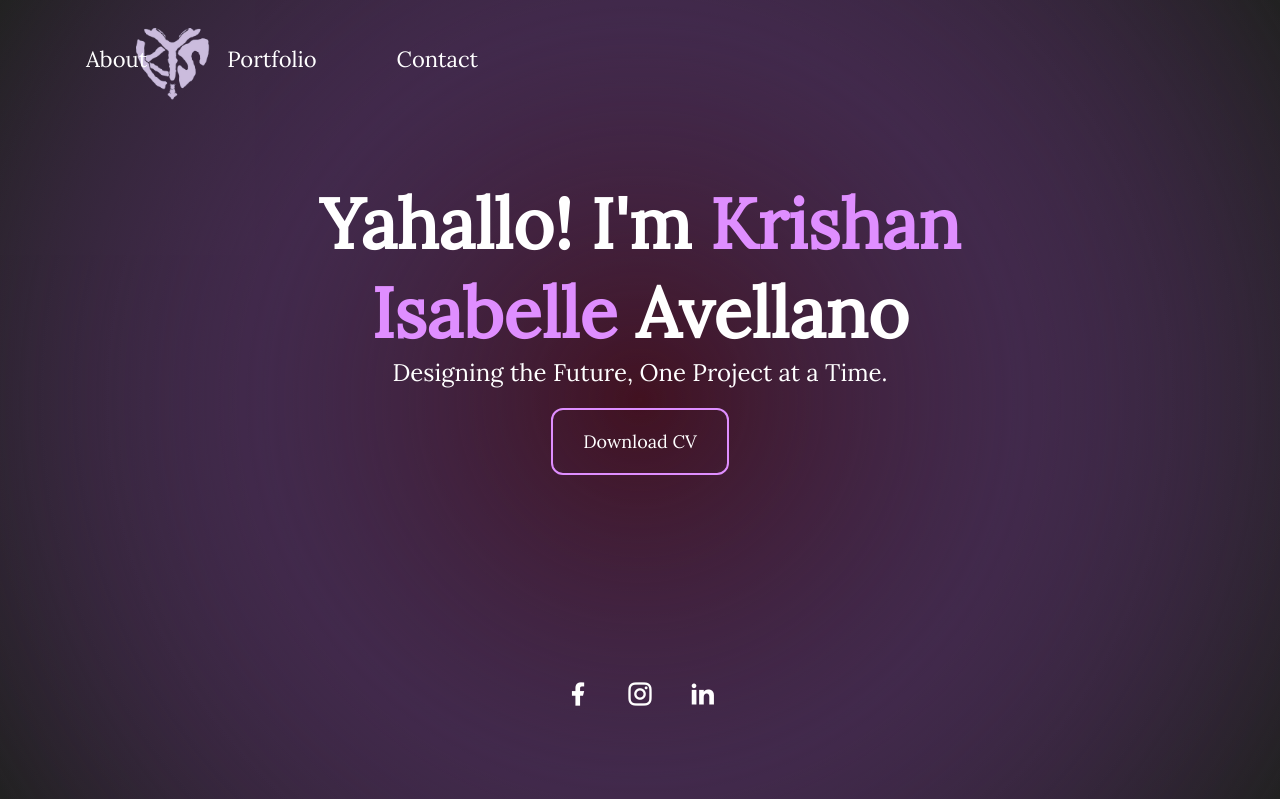
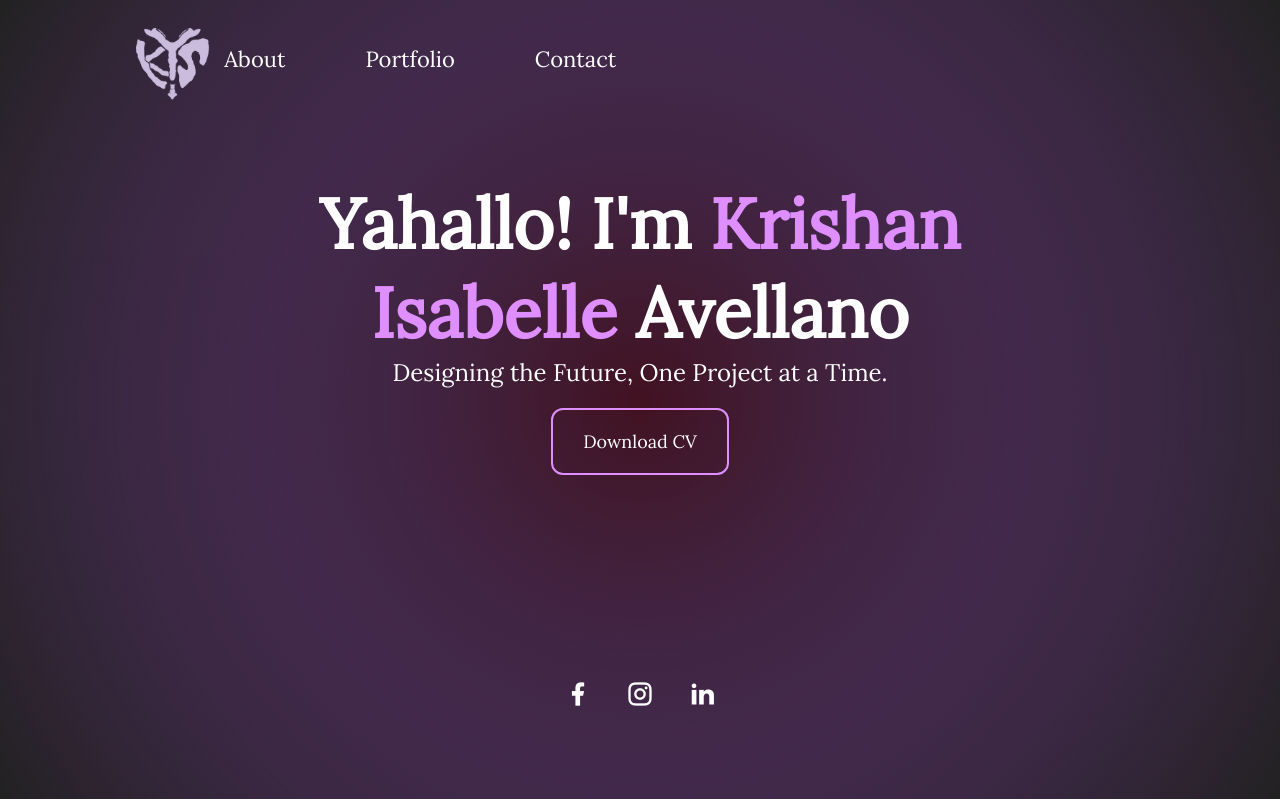
Before and after one commit to sahyiu/sahyiuu.github.io, a PHP site: page / in a window 1280 px wide. Shown: the top 799 px of the page. Run offline with PHP 8.4, Linux system fonts and the light colour scheme; some web fonts are replaced.

Commit message:
Update stylesheet.css

```diff
--- a/stylesheet.css
+++ b/stylesheet.css
@@ -68,7 +68,7 @@ nav ul{
     display: flex;
     justify-content: left;
     width: 90%;
-    transform: translateX(-20%);
+    transform: translateX(-5%);
     list-style: none;
     position: relative;
     z-index: 2;
```
